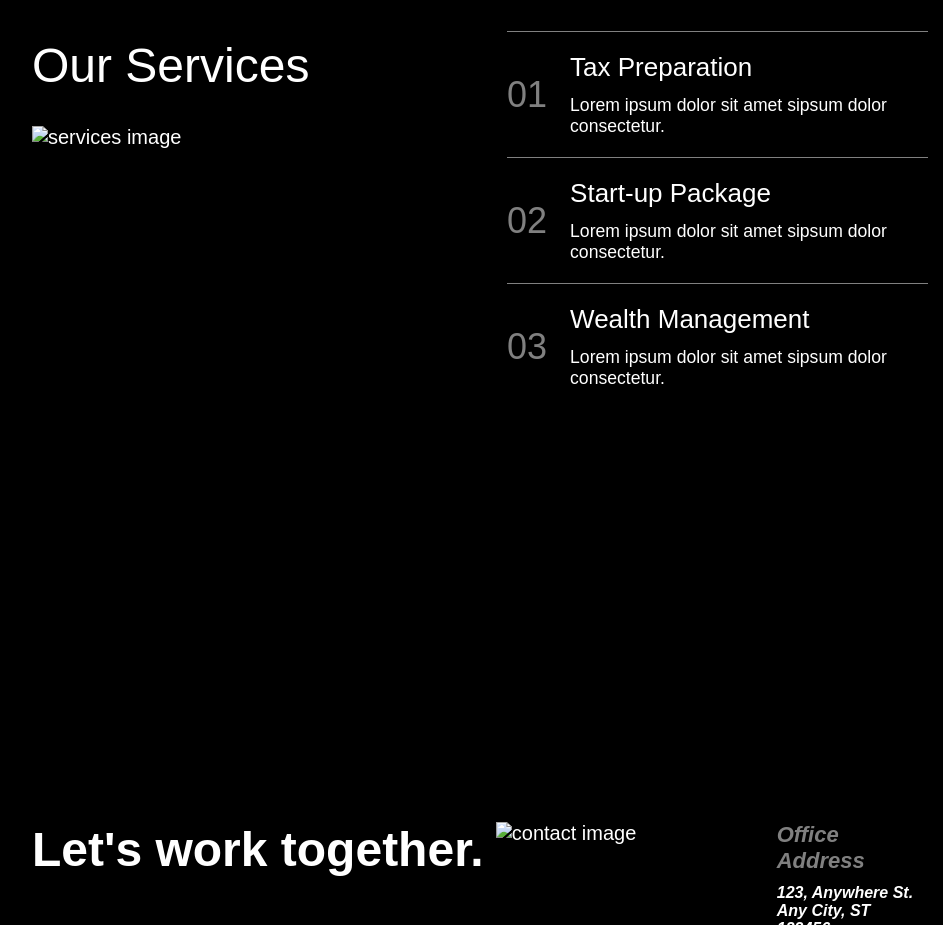
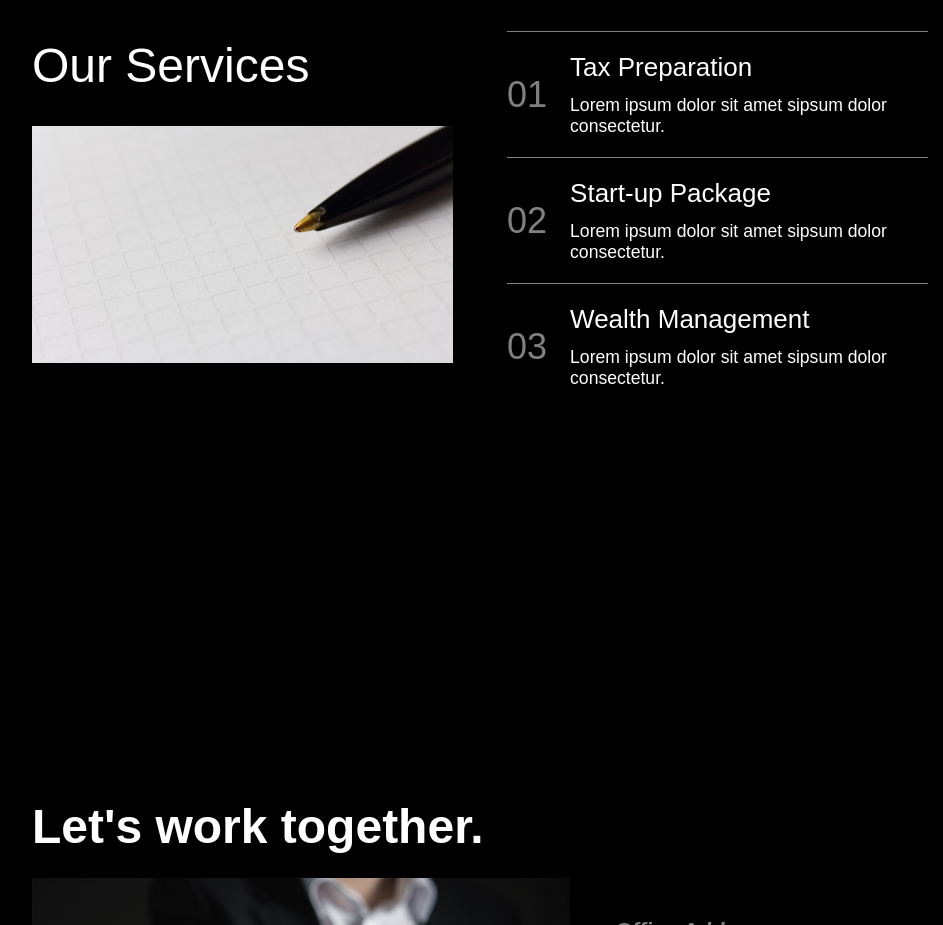
Before and after one commit to Aasim526/Stratford-Accounting-Flexbox, a plain HTML site: page index.html in a window 1280 px wide. Shown: the part 2580-3505 px from the top of the page, without its empty margins (160-1103 px from the left). Drawn offline with Linux system fonts and the light colour scheme; the site is published under a folder, as on GitHub Pages, so addresses that start at the root find nothing.

Commit message:
Update index.html

```diff
--- a/index.html
+++ b/index.html
@@ -21,7 +21,7 @@
     <!-- about starts here -->
     <section class="about flex">
         <div class="about-img">
-            <img src="/img/about.jpg" alt="about image">
+            <img src="img/about.jpg" alt="about image">
         </div>
 
         <div class="about-right flex">
@@ -70,7 +70,7 @@
         <div class="inner flex" id="services">
             <div class="box">
                 <h2>Our Services</h2>
-                <img src="/img/services.jpg" alt="services image">
+                <img src="img/services.jpg" alt="services image">
             </div>
 
             <div class="box">
@@ -108,7 +108,7 @@
                 <h2>Let's work together.</h2>
             <div class="contact-area  flex">
                 <div class="contact-left">
-                    <img src="/img/contact.jpg" alt="contact image">
+                    <img src="img/contact.jpg" alt="contact image">
                 </div>
 
                 <address class="contact-right ">
```
